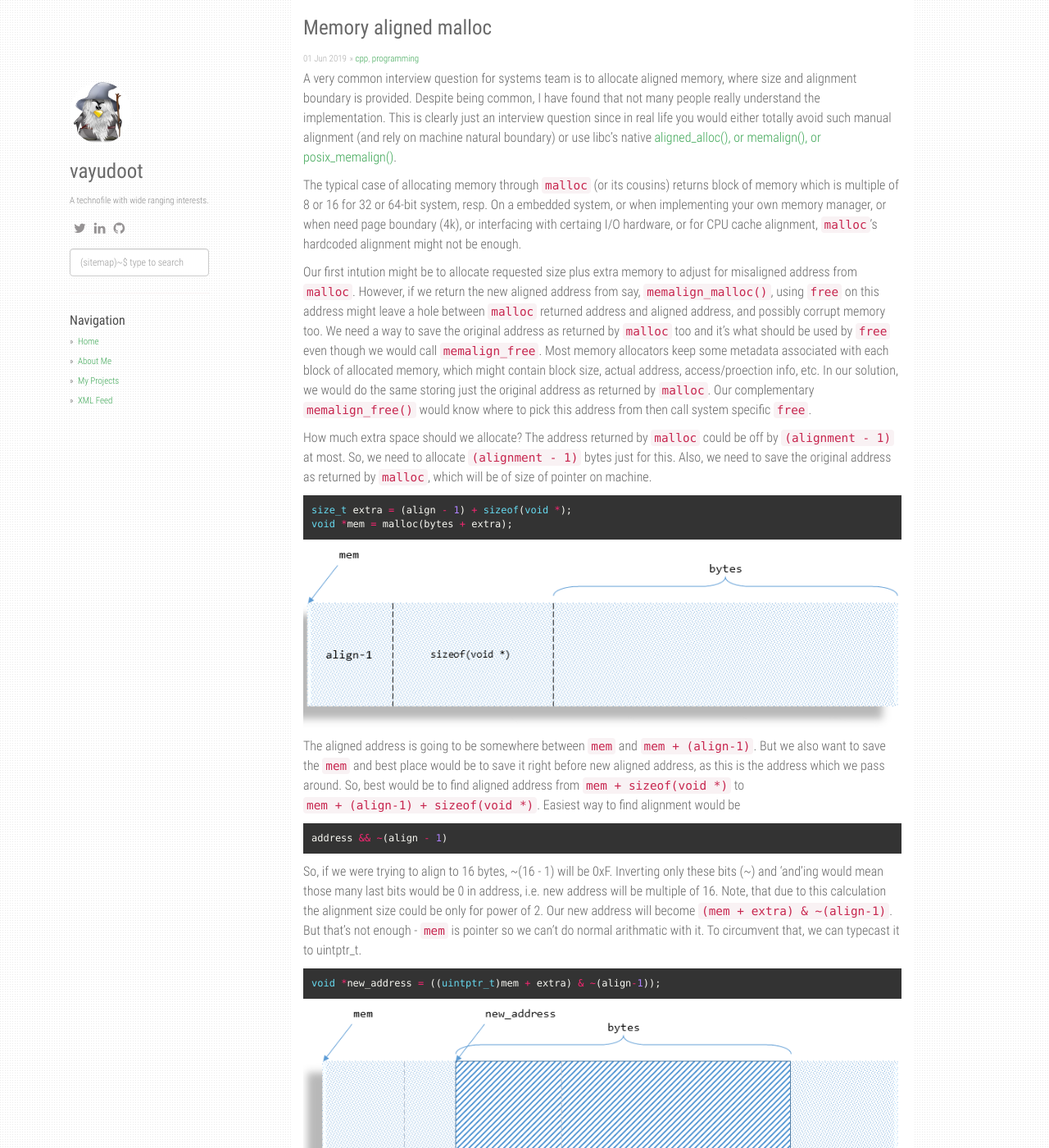
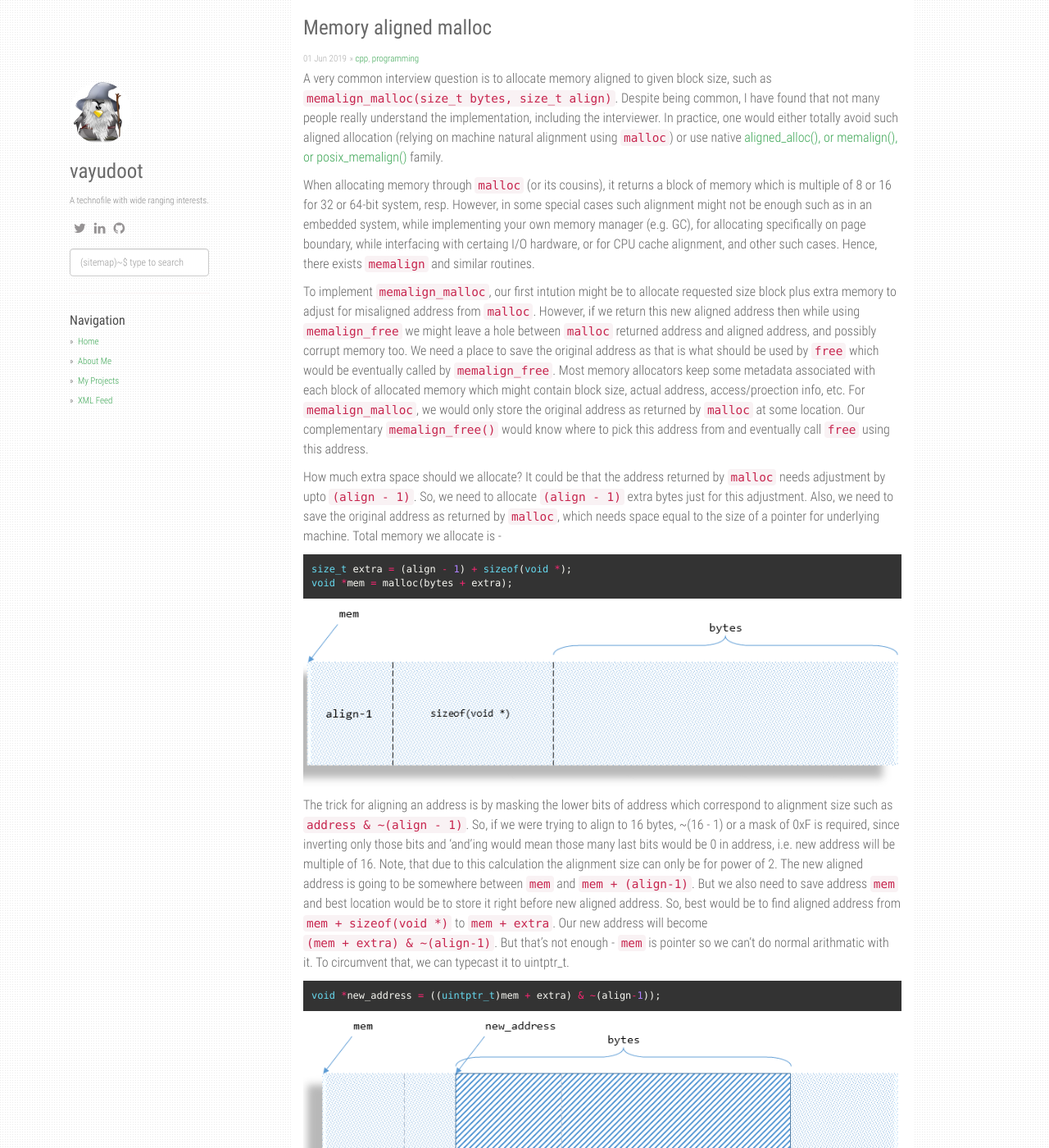
Before and after one commit to vayudoot/vayudoot.org, a Jekyll site: the page built from _posts/2019-06-02-memaligned-malloc.md, in a window 1280 px wide and 1400 px high. Shown: the whole window at 82% size. Built offline with Jekyll 4.4.1, drawn with Linux system fonts in a browser that asks for light colours; comment, search, counter and statistics services are not loaded; some of the changed text lies outside the part shown.

Commit message:
Update post with fixes and clarity

````diff
--- a/_posts/2019-06-02-memaligned-malloc.md
+++ b/_posts/2019-06-02-memaligned-malloc.md
@@ -5,13 +5,13 @@ date:   2019-06-01 21:52:07 +0530
 categories: cpp programming
 ---
 
-A very common interview question for systems team is to allocate aligned memory, where size and alignment boundary is provided. Despite being common, I have found that not many people really understand the implementation. This is clearly just an interview question since in real life you would either totally avoid such manual alignment (and rely on machine natural boundary) or use libc's native [aligned_alloc(), or memalign(), or posix_memalign()](https://www.gnu.org/software/libc/manual/html_node/Aligned-Memory-Blocks.html).
+A very common interview question is to allocate memory aligned to given block size, such as `memalign_malloc(size_t bytes, size_t align)`. Despite being common, I have found that not many people really understand the implementation, including the interviewer. In practice, one would either totally avoid such aligned allocation (relying on machine natural alignment using `malloc`) or use native [aligned_alloc(), or memalign(), or posix_memalign()](https://www.gnu.org/software/libc/manual/html_node/Aligned-Memory-Blocks.html) family.
 
-The typical case of allocating memory through `malloc` (or its cousins) returns block of memory which is multiple of 8 or 16 for 32 or 64-bit system, resp. On a embedded system, or when implementing your own memory manager, or when need page boundary (4k), or interfacing with certaing I/O hardware, or for CPU cache alignment, `malloc`'s hardcoded alignment might not be enough.
+When allocating memory through `malloc` (or its cousins), it returns a block of memory which is multiple of 8 or 16 for 32 or 64-bit system, resp. However, in some special cases such alignment might not be enough such as in an embedded system, while implementing your own memory manager (e.g. GC), for allocating specifically on page boundary, while interfacing with certaing I/O hardware, or for CPU cache alignment, and other such cases. Hence, there exists `memalign` and similar routines.
 
-Our first intution might be to allocate requested size plus extra memory to adjust for misaligned address from `malloc`. However, if we return the new aligned address from say, `memalign_malloc()`, using `free` on this address might leave a hole between `malloc` returned address and aligned address, and possibly corrupt memory too. We need a way to save the original address as returned by `malloc` too and it's what should be used by `free` even though we would call `memalign_free`. Most memory allocators keep some metadata associated with each block of allocated memory, which might contain block size, actual address, access/proection info, etc. In our solution, we would do the same storing just the original address as returned by `malloc`. Our complementary `memalign_free()` would know where to pick this address from then call system specific `free`.
+To implement `memalign_malloc`, our first intution might be to allocate requested size block plus extra memory to adjust for misaligned address from `malloc`. However, if we return this new aligned address then while using `memalign_free` we might leave a hole between `malloc` returned address and aligned address, and possibly corrupt memory too. We need a place to save the original address as that is what should be used by `free` which would be eventually called by `memalign_free`. Most memory allocators keep some metadata associated with each block of allocated memory which might contain block size, actual address, access/proection info, etc. For `memalign_malloc`, we would only store the original address as returned by `malloc` at some location. Our complementary `memalign_free()` would know where to pick this address from and eventually call `free` using this address.
 
-How much extra space should we allocate? The address returned by `malloc` could be off by `(alignment - 1)` at most. So, we need to allocate `(alignment - 1)` bytes just for this. Also, we need to save the original address as returned by `malloc`, which will be of size of pointer on machine.
+How much extra space should we allocate? It could be that the address returned by `malloc` needs adjustment by upto `(align - 1)`. So, we need to allocate `(align - 1)` extra bytes just for this adjustment. Also, we need to save the original address as returned by `malloc`, which needs space equal to the size of a pointer for underlying machine. Total memory we allocate is -
 
 ```c
 size_t extra = (align - 1) + sizeof(void *);
@@ -19,13 +19,7 @@ void *mem = malloc(bytes + extra);
 ```
 <img src="/static/img/memalign-a.png" alt="">
 
-The aligned address is going to be somewhere between `mem` and `mem + (align-1)`. But we also want to save the `mem` and best place would be to save it right before new aligned address, as this is the address which we pass around. So, best would be to find aligned address from `mem + sizeof(void *)` to `mem + (align-1) + sizeof(void *)`. Easiest way to find alignment would be
-
-```c
-address && ~(align - 1)
-```
-
-So, if we were trying to align to 16 bytes, ~(16 - 1) will be 0xF. Inverting only these bits (~) and 'and'ing would mean those many last bits would be 0 in address, i.e. new address will be multiple of 16. Note, that due to this calculation the alignment size could be only for power of 2. Our new address will become `(mem + extra) & ~(align-1)`. But that's not enough - `mem` is pointer so we can't do normal arithmatic with it. To circumvent that, we can typecast it to uintptr_t.
+The trick for aligning an address is by masking the lower bits of address which correspond to alignment size such as `address & ~(align - 1)`. So, if we were trying to align to 16 bytes, ~(16 - 1) or a mask of 0xF is required, since inverting only those bits and 'and'ing would mean those many last bits would be 0 in address, i.e. new address will be multiple of 16. Note, that due to this calculation the alignment size can only be for power of 2. The new aligned address is going to be somewhere between `mem` and `mem + (align-1)`. But we also need to save address `mem` and best location would be to store it right before new aligned address. So, best would be to find aligned address from `mem + sizeof(void *)` to `mem + extra`. Our new address will become `(mem + extra) & ~(align-1)`. But that's not enough - `mem` is pointer so we can't do normal arithmatic with it. To circumvent that, we can typecast it to uintptr_t.
 
 ```c
 void *new_address = ((uintptr_t)mem + extra) & ~(align-1));
@@ -33,7 +27,7 @@ void *new_address = ((uintptr_t)mem + extra) & ~(align-1));
 
 <img src="/static/img/memalign-b.png" alt="">
 
-Now only remaining thing is how to save `mem`? We already know it must be saved right before new_address for easy acccess as well as to avoid being trampled by data. A neat trick is to treat this block of memory as an array to pointers, and then if arr[0] points to new_address, arr[-1] is where we can store `mem`. When treating block as an array, when we access previous or later element of array, stride will be exactly the size of element (in out case it would be void \*), so now we dont need to typecast, add, subtract, etc. With that new address can also be seen as array of pointers.
+Now only remaining piece is how to save `mem`? We already know it must be saved right before new_address for easy acccess as well as to avoid being trampled by data. A neat trick is to treat this block of memory as an array to pointers, and then if arr[0] points to new_address, arr[-1] is where we can store `mem`. When treating block as an array, when we access previous or later element of array, stride will be exactly the size of element (in out case it would be void \*), so now we dont need to typecast, add, subtract, etc. With that new address can also be seen as array of pointers.
 
 ```c
 void **ptr_array = (void **)(((uintptr_t)mem + extra) & ~(align-1));
````
